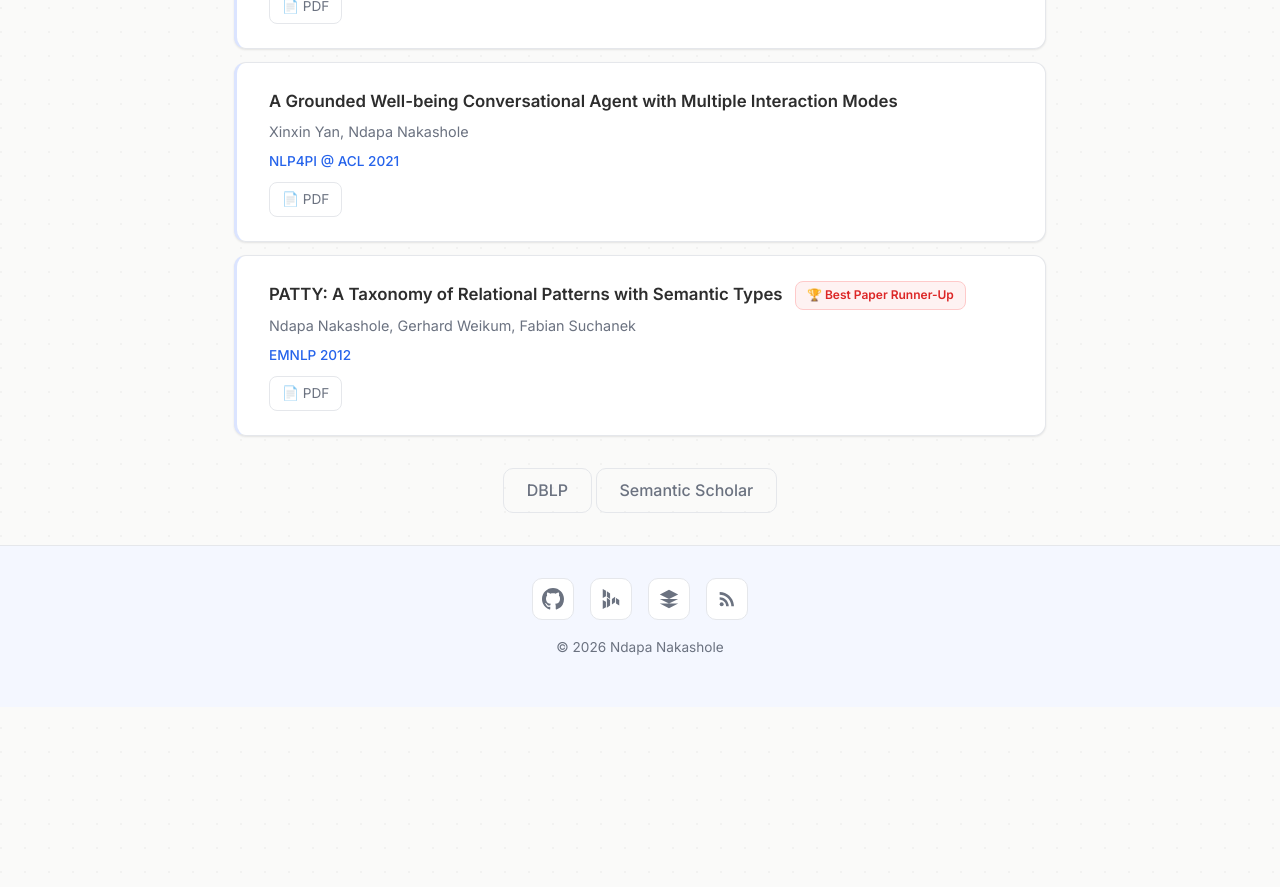
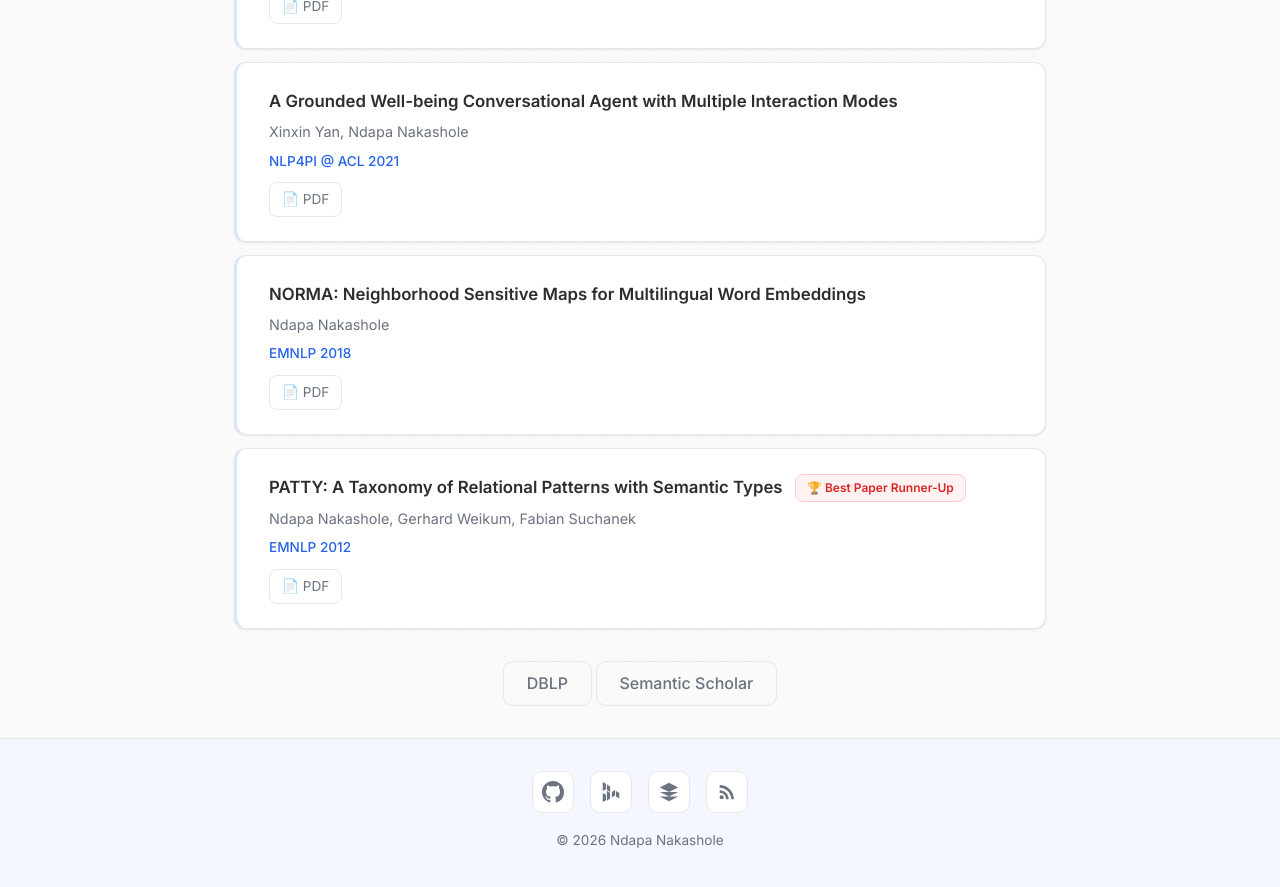
Before and after one commit to ndapa/ndapa.github.io, a Jekyll site: the page built from research.md, in a window 1280 px wide and 900 px high, scrolled down 1937 px. Shown: the top 887 px of the window. Built offline with Jekyll 4.4.1, drawn with Linux system fonts in a browser that asks for light colours; before the commit the page ends 2644 px from its top, so only the background shows below that.

Commit message:
Add NORMA EMNLP 2018 to publications list

```diff
--- a/research.md
+++ b/research.md
@@ -94,6 +94,15 @@ permalink: /research/
   </div>
 </div>
 
+<div class="pub-card" id="norma-emnlp2018">
+  <div class="pub-title">NORMA: Neighborhood Sensitive Maps for Multilingual Word Embeddings</div>
+  <div class="pub-authors">Ndapa Nakashole</div>
+  <div class="pub-venue">EMNLP 2018</div>
+  <div class="pub-links">
+    <a href="https://aclanthology.org/D18-1047.pdf">📄 PDF</a>
+  </div>
+</div>
+
 <div class="pub-card" id="patty-emnlp2012">
   <div class="pub-title">PATTY: A Taxonomy of Relational Patterns with Semantic Types <span class="award-badge">🏆 Best Paper Runner-Up</span></div>
   <div class="pub-authors">Ndapa Nakashole, Gerhard Weikum, Fabian Suchanek</div>
```
